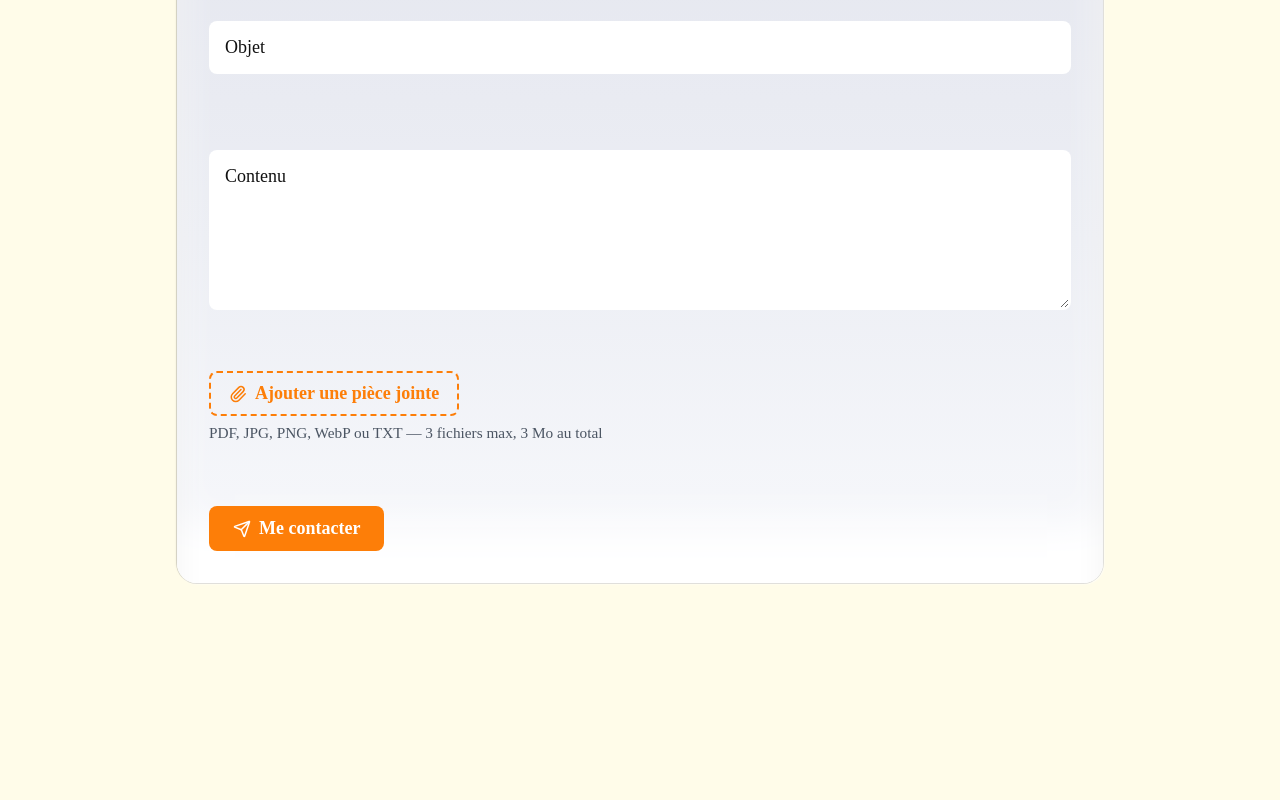
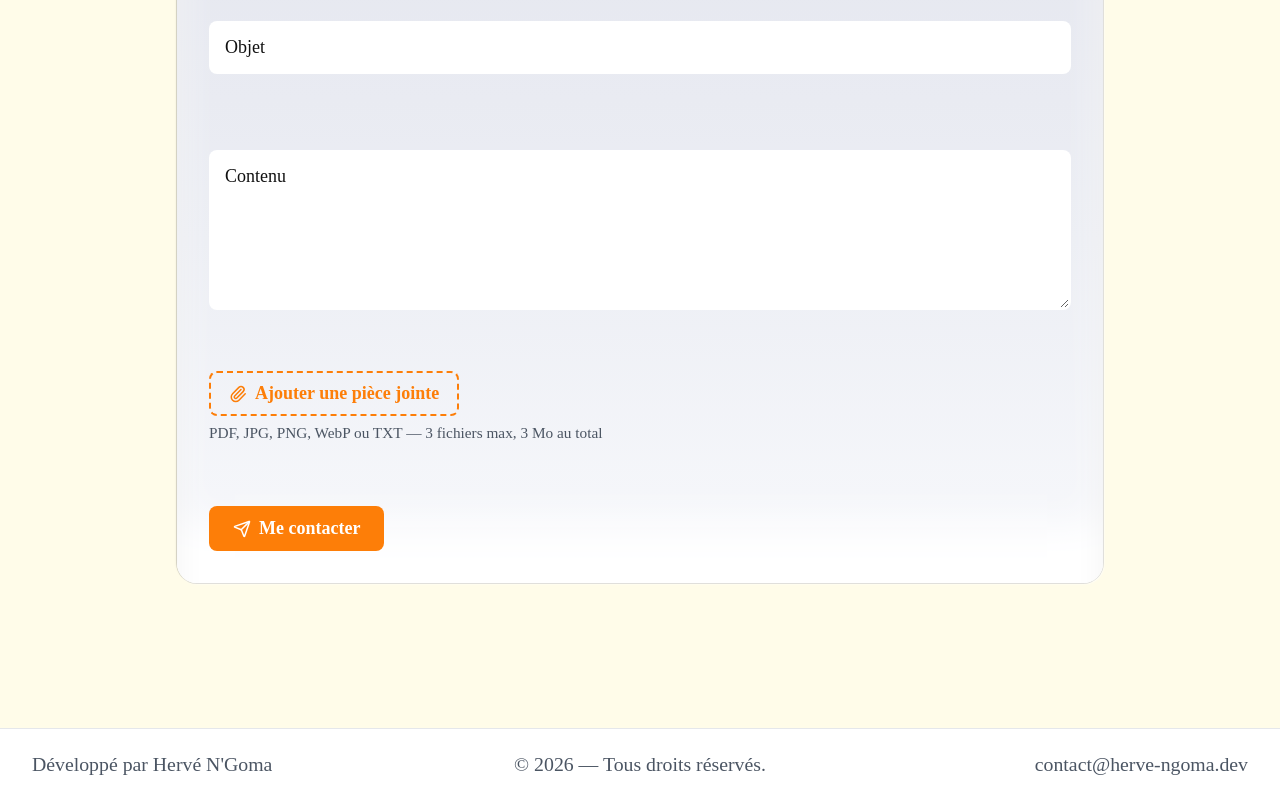
Before and after one commit to HNGA91/Portfolio_Dev, a React (Vite) app: page / in a window 1280 px wide. Shown: the part 5646-6446 px from the top of the page. Before the commit the page ends 6394 px from the top, so only its background shows below. Built offline with nearby package versions, Linux system fonts and the light colour scheme.

Commit message:
feat: ajout du footer

```diff
--- a/src/App.tsx
+++ b/src/App.tsx
@@ -6,6 +6,7 @@ import { ProjectsSection } from "./sections/ProjectsSection";
 import { ContactSection } from "./sections/ContactSection";
 import { useRef } from "react";
 import { useFlipOnThemeChange } from "./hooks/useFlipOnThemeChange";
+import { Footer } from "./components/Footer/Footer";
 
 export const App = () => {
     const mainRef = useRef<HTMLElement>(null);
@@ -21,6 +22,7 @@ export const App = () => {
 				<ProjectsSection />
 				<ContactSection />
 			</main>
+			<Footer />
 		</>
 	);
 };
--- /dev/null
+++ b/src/components/Footer/Footer.module.css
@@ -0,0 +1,23 @@
+.footer {
+	display: grid;
+	grid-template-columns: 1fr auto 1fr;
+	align-items: center;
+	gap: 16px;
+	padding: 24px 32px;
+	background-color: var(--color-bg-header);
+	border-top: 1px solid var(--color-border);
+	color: var(--color-text-secondary);
+}
+
+.footer a {
+	justify-self: end;
+}
+
+.footer a:hover {
+	text-decoration: underline;
+}
+
+.footer p,
+.footer a {
+	font-size: 1.1rem;
+}
--- /dev/null
+++ b/src/components/Footer/Footer.tsx
@@ -0,0 +1,16 @@
+import { useTranslation } from "react-i18next";
+import styles from "./Footer.module.css";
+
+export const Footer = () => {
+	const { t } = useTranslation();
+
+	return (
+		<footer className={styles.footer}>
+			<p>{t("footer.developedBy")} Hervé N'Goma</p>
+			<p>
+				© {new Date().getFullYear()} — {t("footer.rights")}
+			</p>
+			<a href="mailto:contact@herve-ngoma.dev">contact@herve-ngoma.dev</a>
+		</footer>
+	);
+};
--- a/src/i18n/locales/en.json
+++ b/src/i18n/locales/en.json
@@ -67,7 +67,7 @@
 	},
 	"contact": {
 		"cardTitle": "Send an email",
-		"fields": { "email": "Email address", "subject": "Subject", "message": "Message" },
+		"fields": { "email": "Your email address", "subject": "Subject", "message": "Message" },
 		"submit": "Contact me",
 		"sending": "Sending…",
 		"status": {
@@ -94,5 +94,6 @@
 			"remove": "Remove {{name}}",
 			"hint": "PDF, JPG, PNG, WebP or TXT — {{maxFiles}} files max, {{maxTotalMb}} MB in total"
 		}
-	}
+	},
+	"footer": { "developedBy": "Developed by", "rights": "All rights reserved." }
 }
--- a/src/i18n/locales/fr.json
+++ b/src/i18n/locales/fr.json
@@ -67,7 +67,7 @@
 	},
 	"contact": {
 		"cardTitle": "Envoyer un email",
-		"fields": { "email": "Adresse email", "subject": "Objet", "message": "Contenu" },
+		"fields": { "email": "Votre adresse email", "subject": "Objet", "message": "Contenu" },
 		"submit": "Me contacter",
 		"sending": "Envoi en cours…",
 		"status": {
@@ -94,5 +94,6 @@
 			"remove": "Retirer {{name}}",
 			"hint": "PDF, JPG, PNG, WebP ou TXT — {{maxFiles}} fichiers max, {{maxTotalMb}} Mo au total"
 		}
-	}
+	},
+	"footer": { "developedBy": "Développé par", "rights": "Tous droits réservés." }
 }
--- a/src/i18n/locales/pt.json
+++ b/src/i18n/locales/pt.json
@@ -67,7 +67,7 @@
 	},
 	"contact": {
 		"cardTitle": "Enviar um e-mail",
-		"fields": { "email": "Endereço de e-mail", "subject": "Assunto", "message": "Conteúdo" },
+		"fields": { "email": "Seu endereço de e-mail", "subject": "Assunto", "message": "Conteúdo" },
 		"submit": "Contactar-me",
 		"sending": "A enviar…",
 		"status": {
@@ -94,5 +94,6 @@
 			"remove": "Remover {{name}}",
 			"hint": "PDF, JPG, PNG, WebP ou TXT — máximo de {{maxFiles}} ficheiros, {{maxTotalMb}} MB no total"
 		}
-	}
+	},
+	"footer": { "developedBy": "Desenvolvido por", "rights": "Todos os direitos reservados." }
 }
--- a/src/sections/ContactSection.module.css
+++ b/src/sections/ContactSection.module.css
@@ -3,7 +3,7 @@
 	display: flex;
 	flex-direction: column;
 	justify-content: center;
-	padding: 100px 32px 160px;
+	padding: 100px 32px 140px;
 	max-width: 1000px;
 	margin: 0 auto;
 	scroll-margin-top: calc(var(--header-height) + 1em);
```
